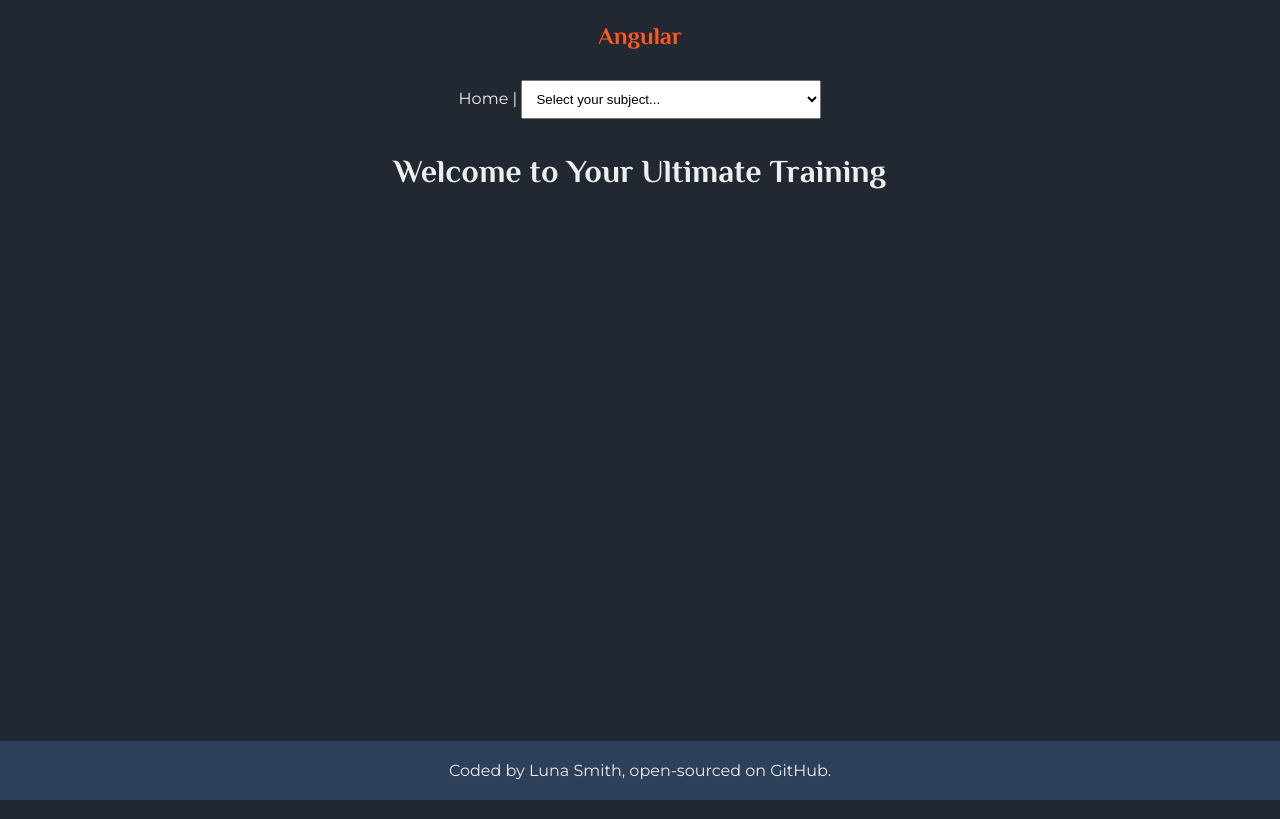
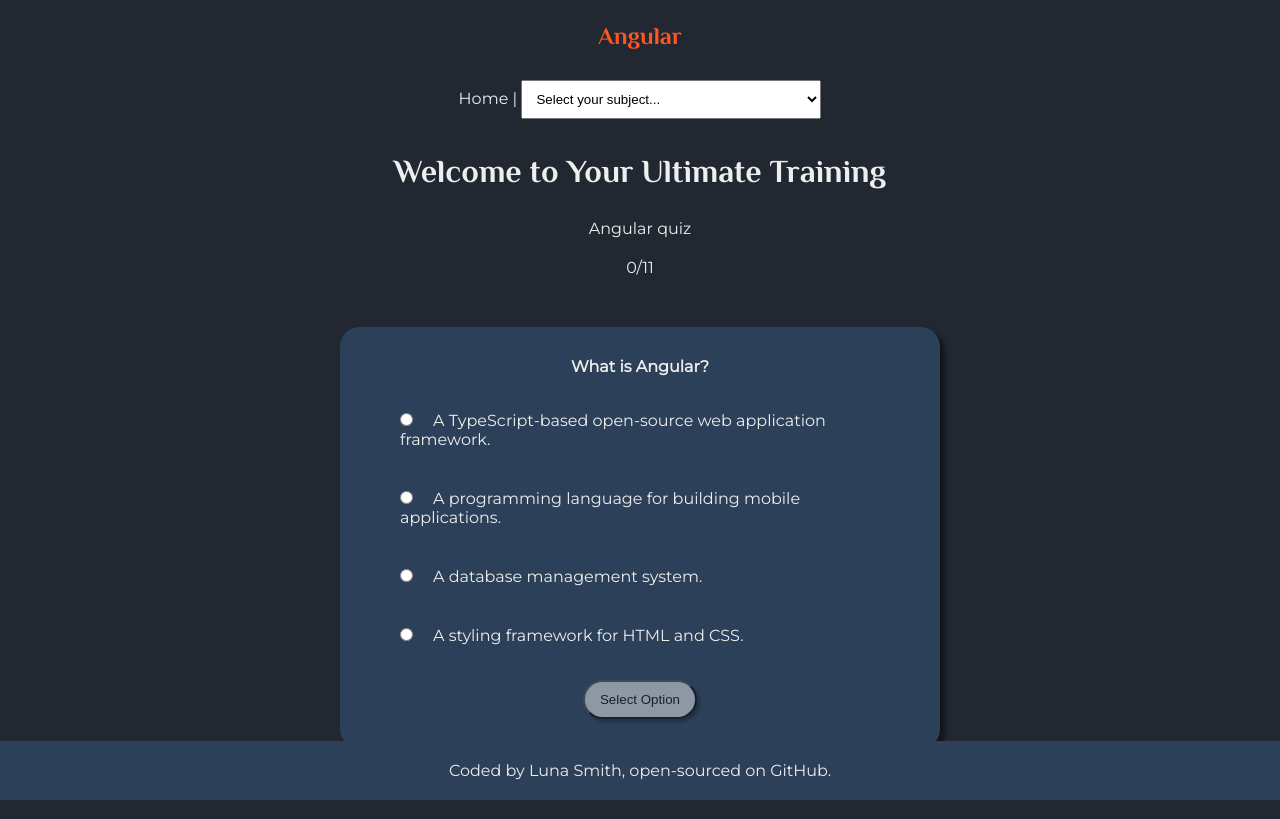
Before and after one commit to Lu-Smith/quiz_vue_typescript_tdd, a Vue app: page /Angular in a window 1280 px wide. Built offline with nearby package versions, Linux system fonts and the light colour scheme.

Commit message:
Updated AngularSubject.vue

```diff
--- a/src/views/subjects/AngularSubject.vue
+++ b/src/views/subjects/AngularSubject.vue
@@ -1,13 +1,22 @@
 <template>
-  <h2>Angular</h2>
+  <h2>{{ selectedSubject }}</h2>
+  <MainQuiz :selectedSubject="selectedSubject" :questionsArray="questionsArray"/>
 </template>
 
-<script>
+<script lang="ts">
+import angularQuestions from '../../assets/angularQuestions.js'
+import { ref } from 'vue'
+import MainQuiz from '../../components/MainQuiz.vue'
+
 export default {
-
-}
+  components: {
+    MainQuiz
+  },
+  data() {
+    return {
+      selectedSubject: ref('Angular'),
+      questionsArray: angularQuestions
+    }
+  }
+  }
 </script>
-
-<style>
-
-</style>
```
